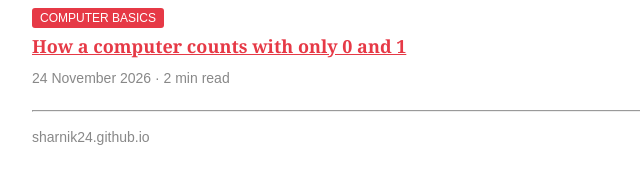
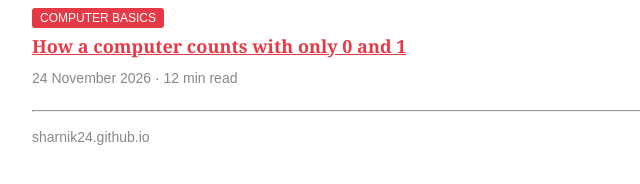
Before and after one commit to sharnik24/sharnik24.github.io, a plain HTML site: page index.html in a window 1280 px wide. Shown: the part 232-416 px from the top of the page, 268-908 px from the left. Drawn offline with Linux system fonts and the light colour scheme.

Commit message:
Update read time for Computer Basics article

```diff
--- a/index.html
+++ b/index.html
@@ -15,7 +15,7 @@
     <p>
       <span class="tag">Computer Basics</span><br>
       <a href="binary.html"><strong>How a computer counts with only 0 and 1</strong></a><br>
-      <span class="meta">24 November 2026 · 2 min read</span>
+      <span class="meta">24 November 2026 · 12 min read</span>
     </p>
 
     <hr>
```
